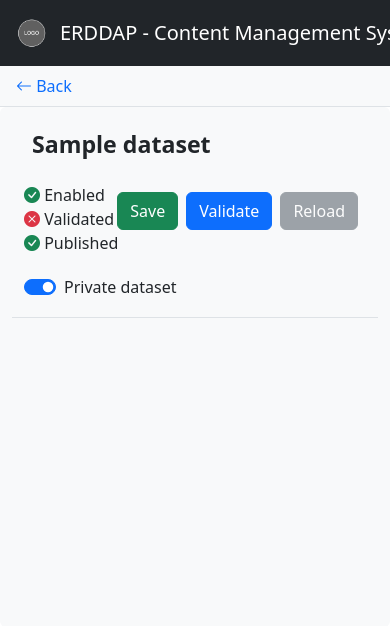
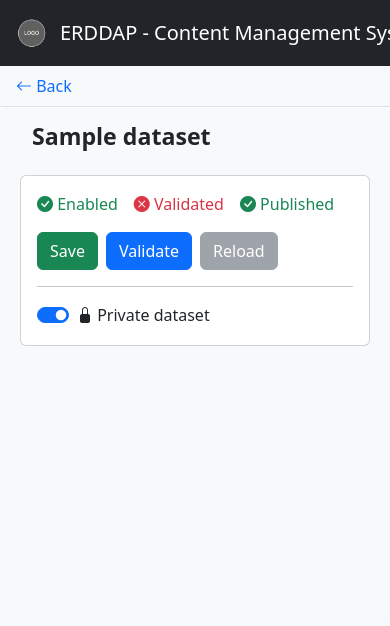
Before and after one commit to ISP-CNR/erddap-cms, a Python web app: template frontend/templates/edit.html in a window 390 px wide; the page is wider, and only the part inside the window is pictured. Shown: the top 626 px of that part. Run offline with Jinja, Linux system fonts and the light colour scheme; the template is opened without the code that fills it: most values are stand-ins (such as "Sample title", 1, 10 or a date in 2020); some libraries are stand-ins or nearby versions.

Commit message:
Redesign the dataset edit page header for clarity
- Group status (Enabled/Validated/Published), action buttons, and the
  Enable/Private switches into one card instead of scattered across
  separate rows/columns.
- Status indicators are now plain colored icon+text (not filled pill
  badges), so they read as information rather than being mistaken for
  clickable buttons sitting right next to the real Save/Validate/Reload
  buttons.
- Dropped the outer <nav class="navbar"> wrapper (it wasn't a navbar,
  just misused for its bg-light styling) - it was forcing Bootstrap's
  navbar flex behavior onto the Simple/XML tab nav below it, pushing the
  tabs to the far right of the page on wide screens instead of sitting
  left-aligned under the card as tabs normally do.
- Private dataset's advanced options panel uses max-width instead of
  min-width, so it doesn't force horizontal overflow on narrow (mobile)
  screens.

```diff
--- a/frontend/templates/edit.html
+++ b/frontend/templates/edit.html
@@ -36,73 +36,74 @@
     </div>
   </div>
 
-  <nav class="navbar navbar-light bg-light mb-4">
+  <div class="mb-4">
       <div class="row w-100 mx-2 mb-3">
         <div class="d-flex col-12">
           <h3 class="align-self-center d-inline fw-bold text-truncate">{{ data.dataset.title }}
           </h3>
         </div>
       </div>
-      <div class="row w-100 mb-3 mx-0 pb-1 align-items-center">
-        <div class="col-8">
-          <p class="fw-light m-0"><i class="{% if data.dataset.active %} bi bi-check-circle-fill text-success {% else %} bi bi-x-circle-fill text-danger {% endif %}"></i> Enabled</p>
-          <p class="fw-light m-0"><i class="{% if data.dataset.validated %} bi bi-check-circle-fill text-success {% else %} bi bi-x-circle-fill text-danger {% endif %}"></i> Validated</p>
-          <p class="fw-light m-0"><i class="{% if data.dataset.published %} bi bi-check-circle-fill text-success {% else %} bi bi-x-circle-fill text-danger {% endif %}"></i> Published</p>
+
+      <div class="card mx-2 mb-3">
+        <div class="card-body">
+          <div class="d-flex justify-content-between align-items-center flex-wrap gap-3">
+            <div class="d-flex gap-3 text-nowrap">
+              <span class="{% if data.dataset.active %}text-success{% else %}text-danger{% endif %}"><i class="bi bi-{% if data.dataset.active %}check{% else %}x{% endif %}-circle-fill"></i> Enabled</span>
+              <span class="{% if data.dataset.validated %}text-success{% else %}text-danger{% endif %}"><i class="bi bi-{% if data.dataset.validated %}check{% else %}x{% endif %}-circle-fill"></i> Validated</span>
+              <span class="{% if data.dataset.published %}text-success{% else %}text-danger{% endif %}"><i class="bi bi-{% if data.dataset.published %}check{% else %}x{% endif %}-circle-fill"></i> Published</span>
             </div>
-        <div class="col-4">
-          <div class="d-flex justify-content-end mb-3">
-            <button class="btn btn-success me-2" onclick="save('{{ data.id }}')">Save</button>
-            <button class="btn btn-primary me-2" onclick="validate('{{ data.id }}')">Validate</button>
-            <span class="d-inline-block me-2" tabindex="0" {% if not data.dataset.validated %} data-bs-toggle="tooltip" data-bs-title="Dataset needs to be valid to be published or reloaded." {% endif %}>
+            <div class="d-flex gap-2">
+              <button class="btn btn-success" onclick="save('{{ data.id }}')">Save</button>
+              <button class="btn btn-primary" onclick="validate('{{ data.id }}')">Validate</button>
+              <span tabindex="0" {% if not data.dataset.validated %} data-bs-toggle="tooltip" data-bs-title="Dataset needs to be valid to be published or reloaded." {% endif %}>
                 <button class="btn btn-secondary" onclick="reload(this,'{{ data.id }}')" {% if not data.dataset.validated %} disabled {% endif %}>
-                <span id="action-button-spinner"class="spinner-border spinner-border-sm hide" role="status" aria-hidden="true"></span>
-                <span id="action-button-text" class="">{% if data.dataset.published %} Reload {% else %} Publish {% endif %}</span>
+                  <span id="action-button-spinner" class="spinner-border spinner-border-sm hide" role="status" aria-hidden="true"></span>
+                  <span id="action-button-text">{% if data.dataset.published %} Reload {% else %} Publish {% endif %}</span>
                 </button>
               </span>
             </div>
+          </div>
+
+          <hr>
+
+          <div class="d-flex flex-wrap gap-5">
             {% if data['current_user'].admin %}
-            <div class="form-check form-switch d-flex justify-content-end align-items">
-              <input class="form-check-input mx-1" type="checkbox" role="switch" id="flexSwitchCheckDefault" onchange="enableDataset(this, '{{ data.id }}')"
+              <div class="form-check form-switch">
+                <input class="form-check-input" type="checkbox" role="switch" id="flexSwitchCheckDefault" onchange="enableDataset(this, '{{ data.id }}')"
                 {% if data.dataset.active %} checked {% endif %}>
                 <label class="form-check-label" for="flexSwitchCheckDefault">Enable dataset</label>
               </div>
             {% endif %}
-        </div>
-      </div>
-      <div class="row w-100 mb-3 mx-0 pb-3 border-bottom">
-        <div class="col-12">
+            <div>
               <div class="form-check form-switch">
                 <input class="form-check-input" type="checkbox" role="switch" id="privateDatasetSwitch"
                   {% if data.dataset.accessible_to %} checked {% endif %}
                   onchange="document.getElementById('privateDatasetOptions').classList.toggle('d-none', !this.checked)">
-            <label class="form-check-label" for="privateDatasetSwitch">Private dataset</label>
+                <label class="form-check-label" for="privateDatasetSwitch"><i class="bi bi-lock-fill"></i> Private dataset</label>
               </div>
               {% if data['current_user'].admin %}
-            <div id="privateDatasetOptions" class="mt-2 {% if not data.dataset.accessible_to %}d-none{% endif %}">
-              <div class="row">
-                <div class="col-6">
+                <div id="privateDatasetOptions" class="mt-3 p-3 bg-light rounded {% if not data.dataset.accessible_to %}d-none{% endif %}" style="max-width: 26rem;">
                   <label for="accessibleTo" class="form-label">Accessible to (ERDDAP roles)</label>
                   <input type="text" class="form-control" id="accessibleTo" placeholder="leave empty for the default PRIVATE role" value="{{ data.dataset.accessible_to or '' }}">
                   <div class="form-text">Comma-separated. Must match a role assigned to an <a href="{{ url_for('erddap_users') }}">ERDDAP user</a>. Leave empty to use the default <code>PRIVATE</code> role.</div>
-                </div>
-                <div class="col-6 d-flex align-items-end pb-2">
-                  <div class="form-check">
+                  <div class="form-check mt-2">
                     <input class="form-check-input" type="checkbox" id="graphsAccessibleTo" {% if not data.dataset.accessible_to or data.dataset.graphs_accessible_to == 'public' %} checked {% endif %}>
                     <label class="form-check-label" for="graphsAccessibleTo">Graphs &amp; metadata are public (only raw data requires login)</label>
-                  </div>
-                </div>
                   </div>
                 </div>
               {% endif %}
             </div>
           </div>
+        </div>
+      </div>
+
     {% if data['current_user'].admin == true %}
-    <div class="nav nav-tabs" id="nav-tab" role="tablist">
+    <div class="nav nav-tabs mx-2" id="nav-tab" role="tablist">
       <button class="nav-link active" id="nav-form-tab" data-bs-toggle="tab" data-bs-target="#nav-form" type="button" role="tab" aria-controls="nav-form" aria-selected="true">Simple</button>
       <button class="nav-link" id="nav-xml-tab" data-bs-toggle="tab" data-bs-target="#nav-xml" type="button" role="tab" aria-controls="nav-xml" aria-selected="false">XML</button>
     </div>
     {% endif %}
-  </nav>
+  </div>
   <div class="tab-content" id="nav-tabContent">
     <div class="tab-pane fade show active" id="nav-form" role="tabpanel" aria-labelledby="nav-form-tab">
       {% include 'edit/form.html' %}
```
Lines whose indentation alone changed are shown as unchanged.
